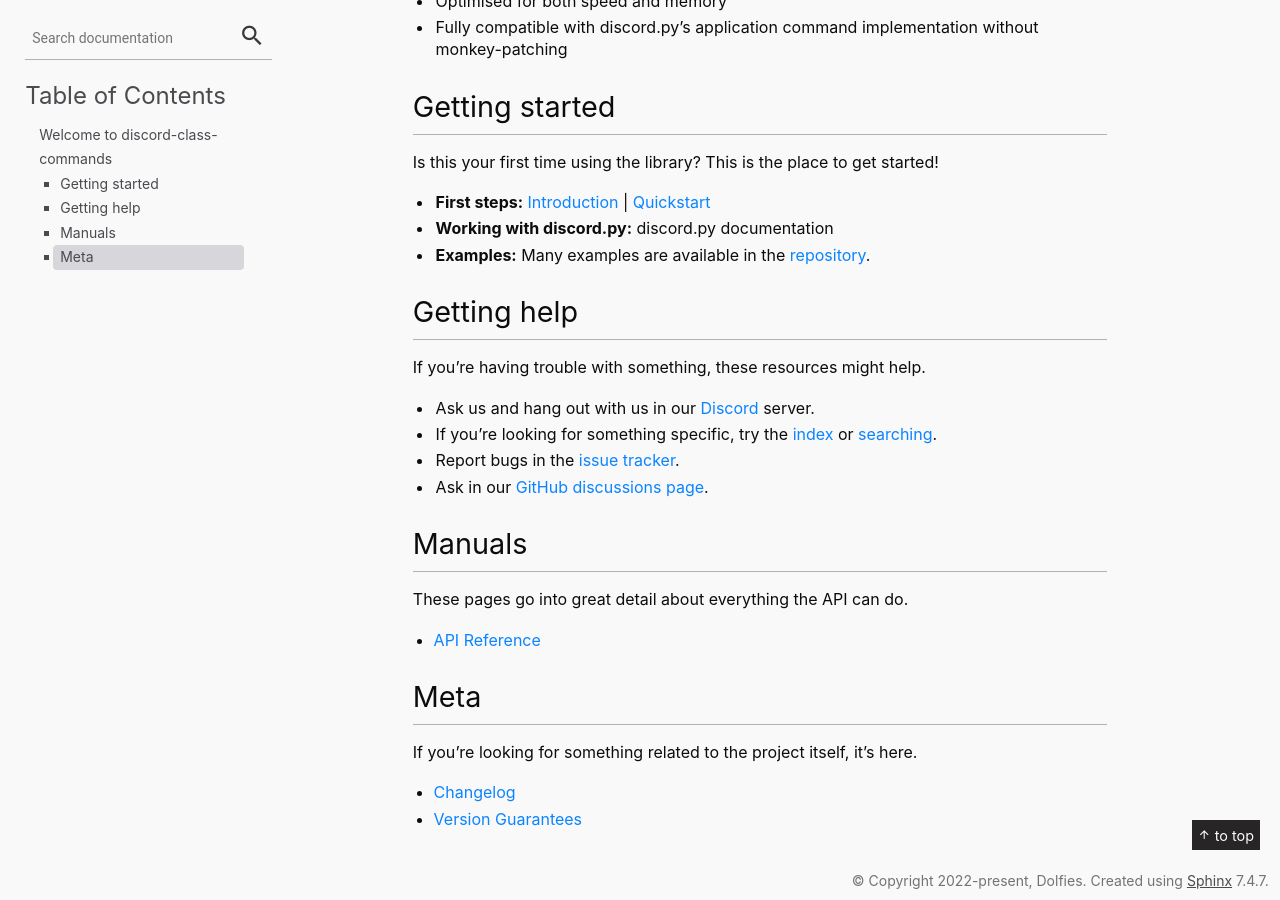
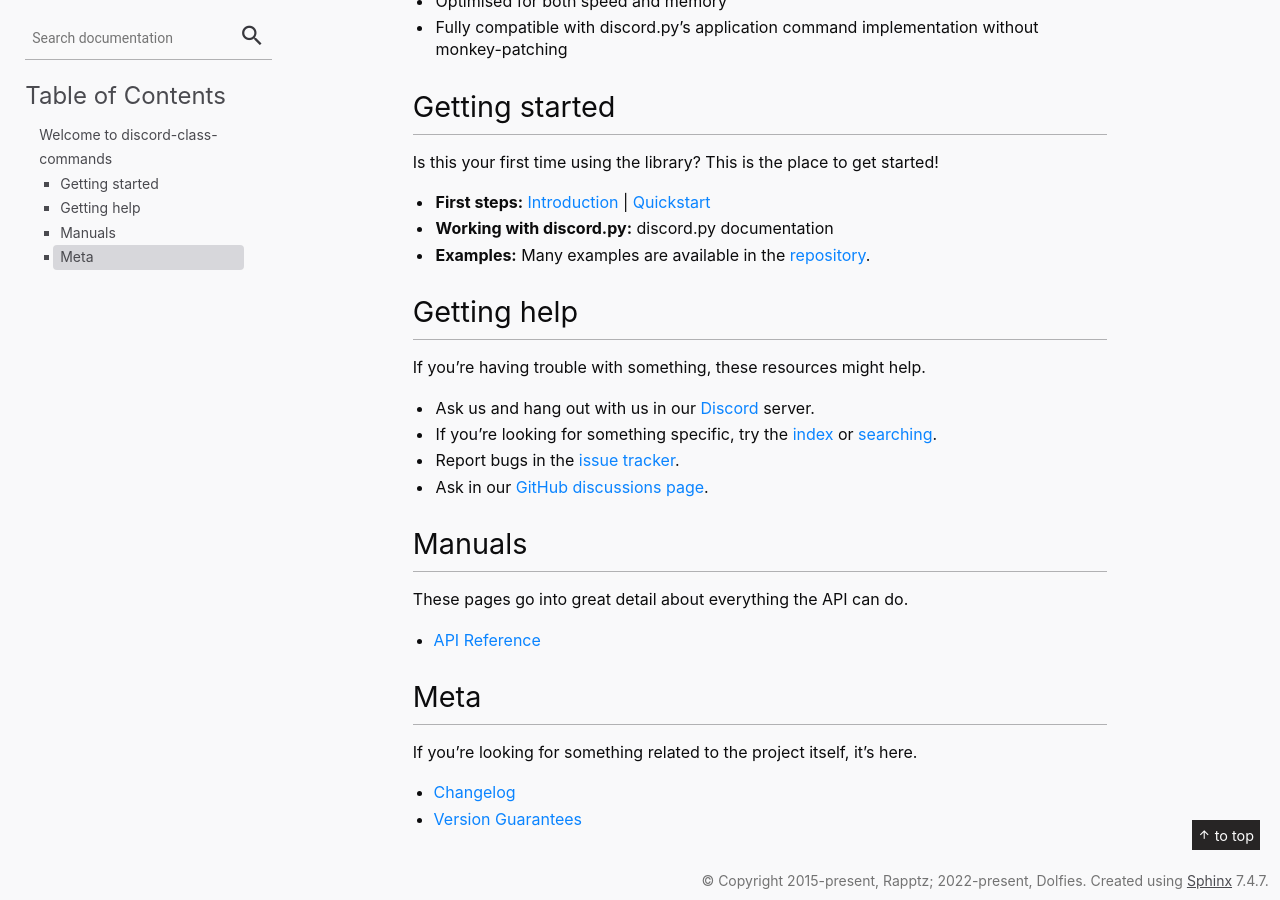
Before and after one commit to dolfies/discord-class-commands, a Sphinx documentation site: the page built from docs/index.rst, in a window 1280 px wide and 900 px high, scrolled down 668 px. Built offline with Sphinx 7.4.7, drawn with Linux system fonts in a browser that asks for light colours.

Commit message:
Re-add Danny's copyright to the docs (oops)

```diff
--- a/docs/conf.py
+++ b/docs/conf.py
@@ -81,7 +81,7 @@ master_doc = 'index'
 
 # General information about the project.
 project = 'discord-class-commands'
-copyright = '2022-present, Dolfies'
+copyright = '2015-present, Rapptz; 2022-present, Dolfies'
 
 # The version info for the project you're documenting, acts as replacement for
 # |version| and |release|, also used in various other places throughout the
```
